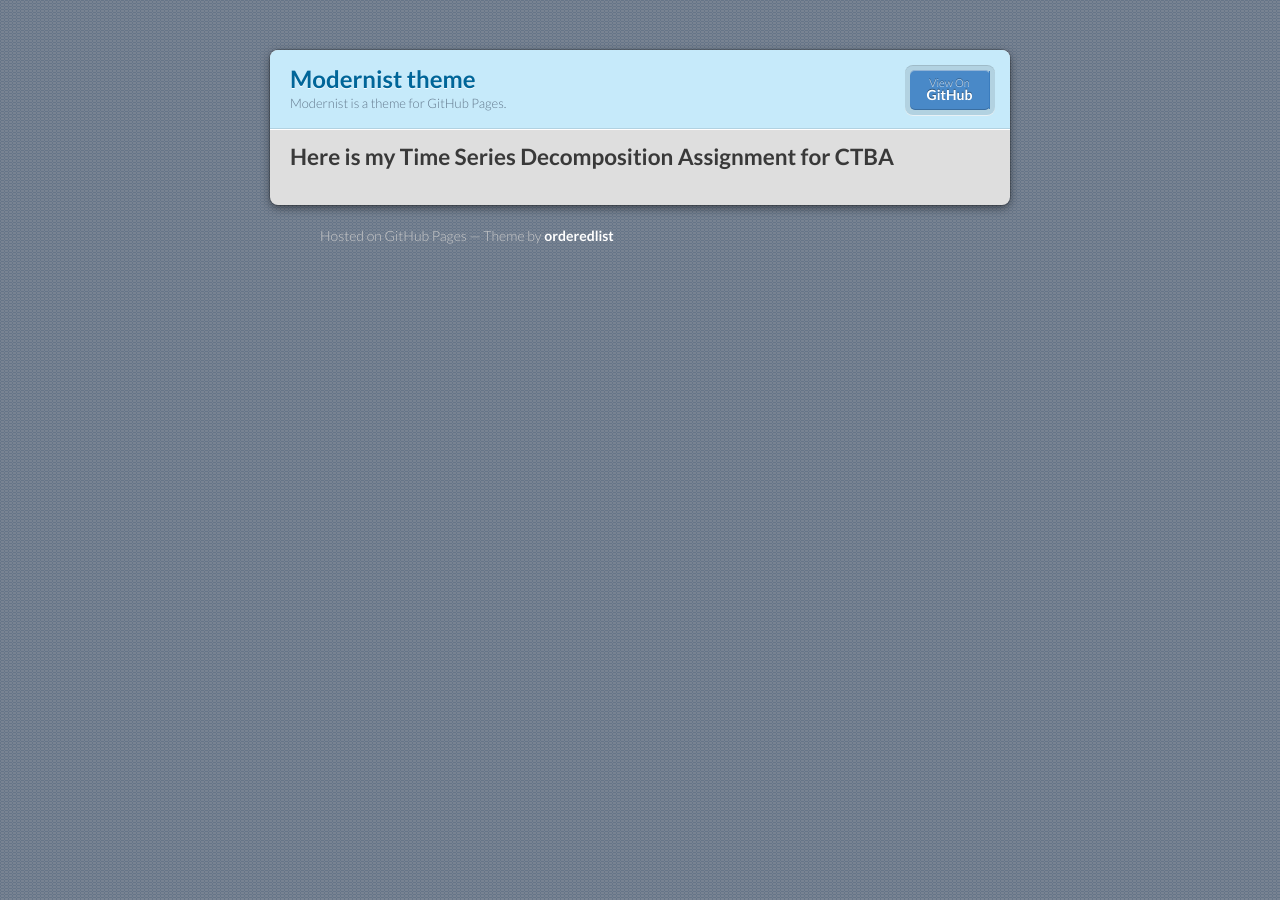
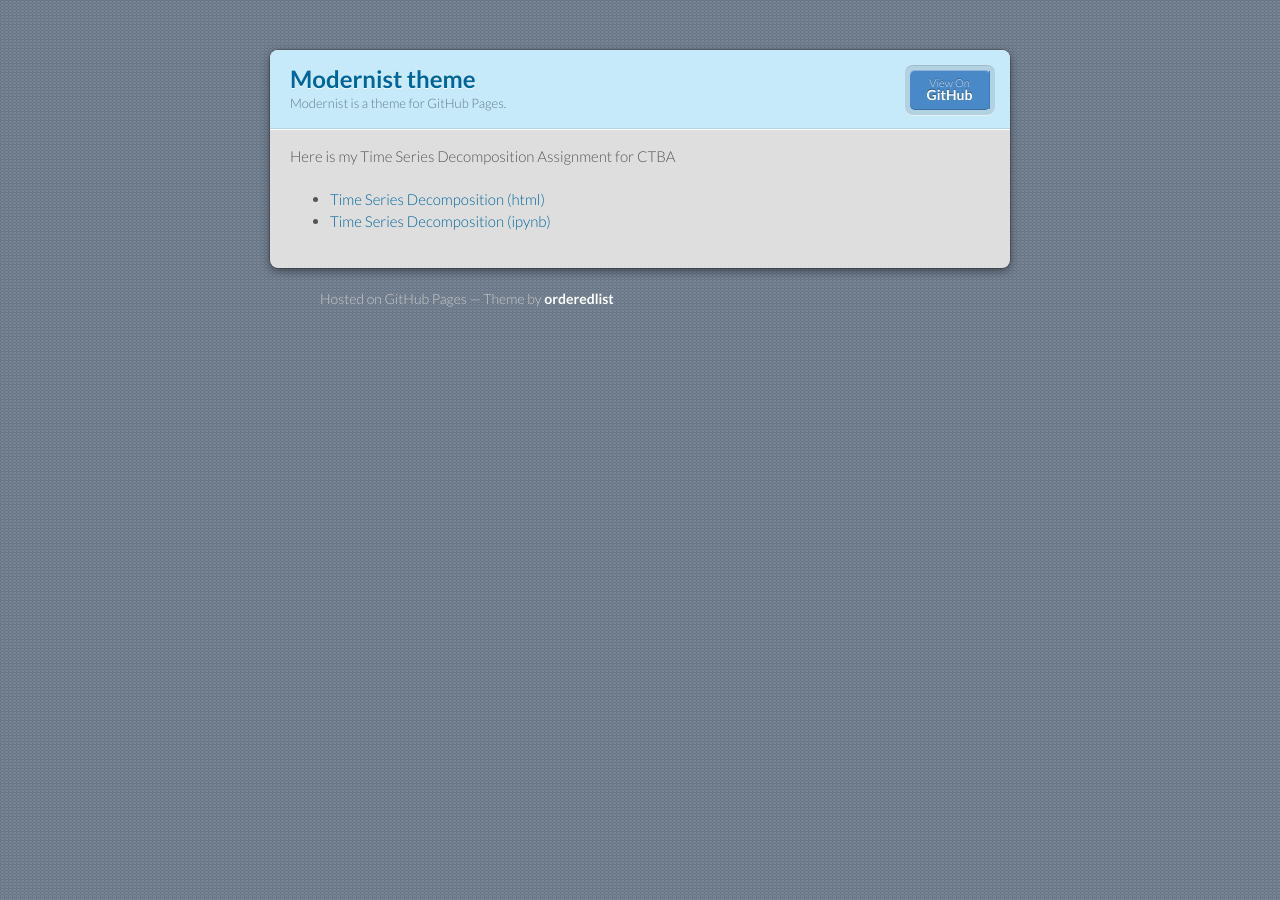
Before and after one commit to emzazzu/emzazzu.github.io, a Jekyll site: the page built from TimeSeries/index.md, in a window 1280 px wide. Built offline with Jekyll 4.4.1, drawn with Linux system fonts in a browser that asks for light colours; our own code applies the rules of GitHub Pages for plain Markdown files.

Commit message:
Update index.md

```diff
--- a/TimeSeries/index.md
+++ b/TimeSeries/index.md
@@ -4,4 +4,5 @@ description: Module 3 Course Content
 ---
 
 Here is my Time Series Decomposition Assignment for CTBA
--
+- [Time Series Decomposition (html)](Time Series Decomposition Assignment.html)
+- [Time Series Decomposition (ipynb)](Time Series Decomposition Assignment.ipynb)
```
